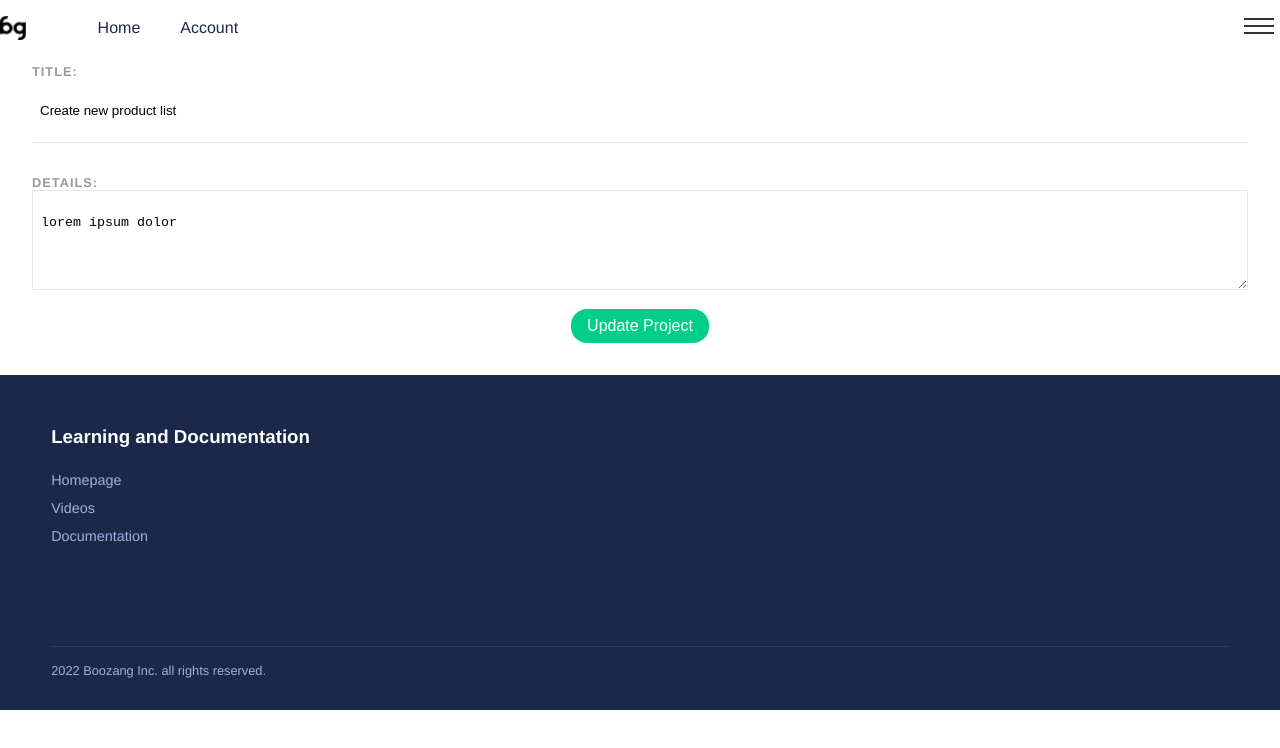
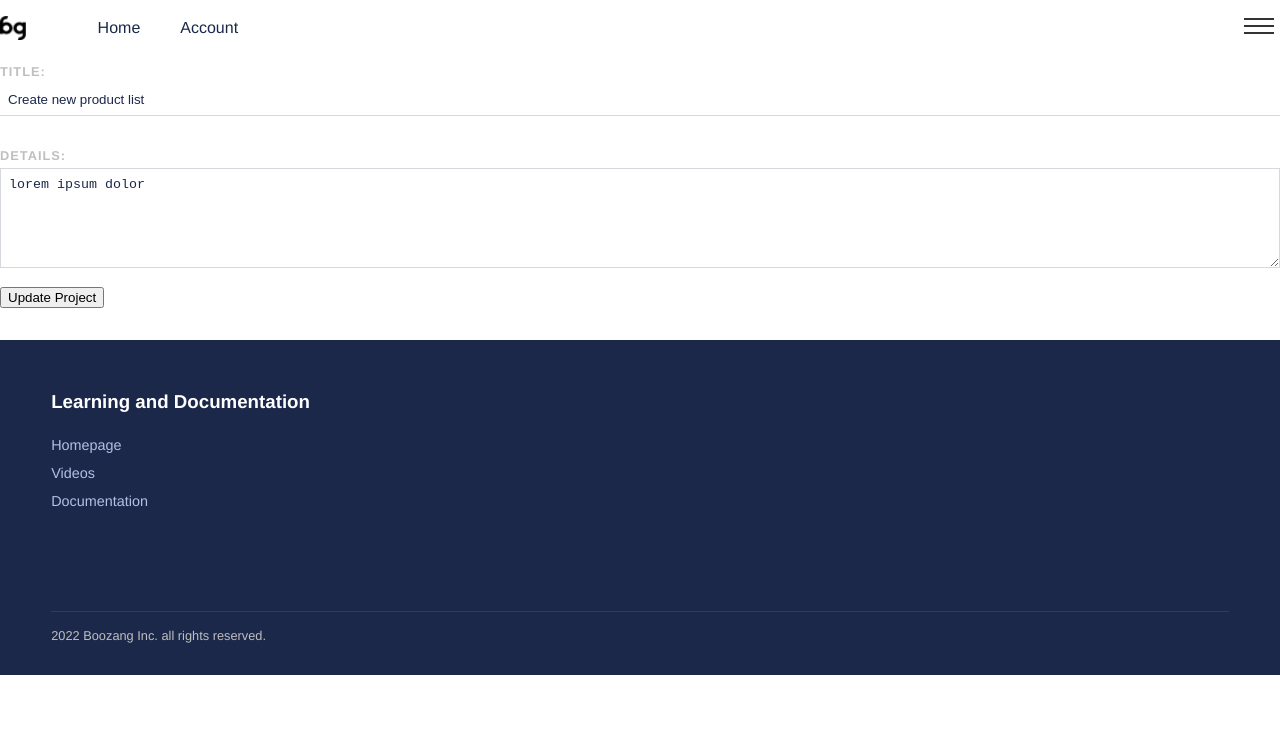
Before and after one commit to karinlj/boozang-manager-demo-22, a Vue app: page /projects/2 in a window 1280 px wide. Shown: the top 748 px of the page. Built offline with nearby package versions, Linux system fonts and the light colour scheme; data requests are answered from the project's data file.

Commit message:
modal design and slots

```diff
--- a/src/App.vue
+++ b/src/App.vue
@@ -122,4 +122,58 @@ button,
   max-width: 1000px;
   margin: 0 auto;
 }
+//form
+form {
+  padding: 2rem 0;
+  border-radius: 10px;
+  background: white;
+  label {
+    color: $lightGrey; //$color_gray_darker;
+    display: block;
+    margin: 2rem 0 1rem 0;
+    font-size: 0.8rem;
+    text-transform: uppercase;
+    letter-spacing: 1px;
+    font-weight: bold;
+  }
+  input,
+  textarea {
+    margin-top: 5px;
+    padding: 0.5rem 0.5rem;
+    width: 100%;
+    box-sizing: border-box;
+    border: none;
+    border-bottom: 1px solid $borderColor; //$color_gray;
+    color: $textColor;
+  }
+  textarea {
+    height: 100px;
+    border: 1px solid $borderColor; //$color_gray;
+  }
+  .btn-section {
+    display: flex;
+    justify-content: center;
+    align-items: center;
+    margin-top: 2rem;
+    button {
+      display: block;
+      border: 0;
+      padding: 0.5rem 1.1rem;
+      margin-right: 0.5rem;
+      color: white;
+      border-radius: $themeBorderRadius;
+      font-size: 0.9rem;
+      transition: all 0.3s;
+      &:hover {
+        filter: brightness(0.9);
+      }
+      &.submit-btn {
+        background: $btnGreen;
+      }
+      &.cancel-link {
+        background: $lightGrey;
+      }
+    }
+  }
+}
 </style>
--- a/src/assets/_variables.scss
+++ b/src/assets/_variables.scss
@@ -9,27 +9,32 @@ $color_gray_medium: #666;
 $color_gray_dark: #333;
 
 //new
-$lightblue: #74c0fc; //#7ed7e7; //#beebf3; //#9ae0ec;
+$darkBlue: #1b284a;
+$blue: #2a3970;
+$lightblue: #74c0fc;
+$lightestBlue: #b5bfe3;
+
 $yellow: #fab005;
 $green: #63e6be; //#4cd884;
-$blue: #2a3970;
-$darkBlue: #1b284a;
+$btnGreen: #24dba4;
+
 $purple: #4f4686;
 $lightPurple: #7e5da6;
 $lighterPurple: #a38cc0;
 $colorPink: #ed789b;
 $colorPinkLight: #f688a9;
 $darkGrey: #22242d;
-$lightGrey: #a3afdc; //#808080;
+$lightGrey: #bfbfbf;
 $lightestGrey: #f2f2f2;
 //#f9f9f9; //#f5f6f9; //#eff1f5;
 
-$textColor: $darkBlue; //#404959;
-$textColorDark: $darkBlue; //#15191e;
+$textColor: $darkBlue;
+$textColorDark: $darkBlue;
 $borderColor: #d5d8dd;
 $borderColorDark: #293d70;
 $linkColor: #1994e6;
 
 $sectionPadding: 4%;
 $themeBorderRadius: 12px;
+$themeBoxShadow: rgba(0, 0, 0, 0.24) 0px 3px 8px;
 $themeBoxShadowLight: 0px 7px 15px -3px rgba(0, 0, 0, 0.1);
--- a/src/components/EditProject.vue
+++ b/src/components/EditProject.vue
@@ -47,41 +47,41 @@ export default {
 </script>
 
 <style lang="scss">
-form {
-  padding: 2rem;
-  border-radius: 10px;
-  background: white;
-  label {
-    color: $color_gray_darker;
-    display: block;
-    margin: 2rem 0 1rem 0;
-    font-size: 0.8rem;
-    text-transform: uppercase;
-    letter-spacing: 1px;
-    font-weight: bold;
-  }
-  input,
-  textarea {
-    padding: 1.5rem 0.5rem;
-    width: 100%;
-    box-sizing: border-box;
-    border: none;
-    border-bottom: 1px solid $color_gray;
-    //color: #444;
-  }
-  textarea {
-    height: 100px;
-    border: 1px solid $color_gray;
-  }
-  button {
-    display: block;
-    background: $color_green;
-    border: 0;
-    padding: 0.5rem 1rem;
-    margin: 1rem auto 0;
-    color: white;
-    border-radius: 1rem;
-    font-size: 1rem;
-  }
-}
+// form {
+//   padding: 2rem;
+//   border-radius: 10px;
+//   background: white;
+//   label {
+//     color: $color_gray_darker;
+//     display: block;
+//     margin: 2rem 0 1rem 0;
+//     font-size: 0.8rem;
+//     text-transform: uppercase;
+//     letter-spacing: 1px;
+//     font-weight: bold;
+//   }
+//   input,
+//   textarea {
+//     padding: 1.5rem 0.5rem;
+//     width: 100%;
+//     box-sizing: border-box;
+//     border: none;
+//     border-bottom: 1px solid $color_gray;
+//     //color: #444;
+//   }
+//   textarea {
+//     height: 100px;
+//     border: 1px solid $color_gray;
+//   }
+//   button {
+//     display: block;
+//     background: $color_green;
+//     border: 0;
+//     padding: 0.5rem 1rem;
+//     margin: 1rem auto 0;
+//     color: white;
+//     border-radius: 1rem;
+//     font-size: 1rem;
+//   }
+// }
 </style>
--- a/src/components/Modal.vue
+++ b/src/components/Modal.vue
@@ -2,15 +2,10 @@
   <div class="backdrop" @click.self="closeModal">
     <div class="modal">
       <div>
-        <h1>{{ header }}</h1>
-        <p>{{ text }}</p>
-        <slot>Default content</slot>
+        <slot>Header</slot>
       </div>
 
-      <div class="actions">
-        <slot name="links"></slot>
-      </div>
-      <slot name="text"></slot>
+      <slot name="editForm"></slot>
     </div>
   </div>
 </template>
@@ -19,15 +14,19 @@
 import { ref } from "@vue/reactivity";
 
 export default {
-  props: ["header", "text"],
+  props: ["project"],
 
   setup(props, context) {
     const closeModal = () => {
       context.emit("closing");
     };
 
+    const handleSubmit = () => {
+      console.log("submit");
+    };
     return {
       closeModal,
+      handleSubmit,
     };
   },
 };
@@ -36,34 +35,14 @@ export default {
 <style lang="scss">
 .modal {
   width: 500px;
-  height: 600px;
-  padding: 1.5rem 2rem;
+  height: 500px;
+  padding: 1.5rem 3.5rem;
   margin: 100px auto;
   background: white;
   border-radius: $themeBorderRadius;
   display: flex;
   flex-direction: column;
   justify-content: space-between;
-  h1 {
-    // color: white;
-  }
-  .actions {
-    a {
-      color: white;
-    }
-  }
-  .actions {
-    text-align: center;
-    margin: 2rem 0 1rem 0;
-    a {
-      color: #333;
-      padding: 0.5rem;
-      border: 1px solid rgb(218, 215, 215);
-      border-radius: 4px;
-      text-decoration: none;
-      margin: 0.5rem;
-    }
-  }
 }
 .backdrop {
   position: fixed;
--- a/src/components/SingleProject.vue
+++ b/src/components/SingleProject.vue
@@ -90,12 +90,26 @@
       </a>
     </footer>
     <div v-if="showEditModal">
-      <Modal :header="header" :text="text" @closing="toggleEditModal">
-        <h1>Slot header</h1>
-        <p>Slot content</p>
-        <template v-slot:links>
-          <a href="">Sign Up</a>
-          <a href="">More info</a>
+      <Modal :project="project" @closing="toggleEditModal">
+        <h1>Edit Project</h1>
+
+        <template v-slot:editForm>
+          <form @submit.prevent="handleEditSubmit">
+            <div class="input-section">
+              <label
+                >Title: <input type="text" required v-model="project.title" />
+              </label>
+              <label
+                >Details:
+                <textarea required v-model="project.details"></textarea>
+              </label>
+            </div>
+            <div class="btn-section">
+              <button class="submit-btn">Update Project</button>
+              <!-- ej button -->
+              <button class="cancel-link">Cancel</button>
+            </div>
+          </form>
         </template>
       </Modal>
     </div>
@@ -115,8 +129,6 @@ export default {
   setup(props, context) {
     const showDetails = ref(false);
     const showEditModal = ref(false);
-    const header = ref("Edit Project");
-    const text = ref("some text");
 
     // uri to this project in db.json
     const uri = ref("http://localhost:9000/projects/" + props.project.id);
@@ -124,6 +136,10 @@ export default {
     const toggleEditModal = () => {
       console.log("toggle edit");
       showEditModal.value = !showEditModal.value;
+    };
+
+    const handleEditSubmit = () => {
+      console.log(" edit form");
     };
 
     const deleteProject = () => {
@@ -155,8 +171,7 @@ export default {
       toggleComplete,
       showEditModal,
       toggleEditModal,
-      header,
-      text,
+      handleEditSubmit,
     };
   },
 };
@@ -177,7 +192,7 @@ export default {
   color: $textColorDark;
   &.divided {
     padding: 0px;
-    box-shadow: rgba(0, 0, 0, 0.16) 0px 3px 6px, rgba(0, 0, 0, 0.23) 0px 3px 6px;
+    box-shadow: $themeBoxShadow;
     .upper-part {
       padding: 1.4rem 1.4rem 1rem;
       border-top-left-radius: 12px;
@@ -256,55 +271,12 @@ export default {
     }
   }
 
+  //gammalt
   &.complete {
     border-color: $color_green;
     .tick {
       color: $color_green;
     }
   }
-  h3 {
-    cursor: pointer;
-  }
-  .project_actions {
-    display: flex;
-    justify-content: space-between;
-    align-items: center;
-    .show_details_btn {
-      span {
-        display: block;
-        font-size: 1.1rem;
-        color: $color_gray_medium;
-        font-weight: bold;
-        padding: 0.8rem 0;
-      }
-    }
-    button {
-      display: inline;
-      background: transparent;
-      border: none;
-      padding: 3px;
-      &:hover {
-        filter: brightness(200%);
-      }
-    }
-  }
-  .material-icons {
-    font-size: 1.3rem;
-    margin-left: 0.5rem;
-    color: $color_gray_medium;
-    cursor: pointer;
-    &.edit {
-      &:hover {
-        color: $color_green;
-      }
-    }
-    &.delete {
-      color: $color_red_light;
-      cursor: default;
-    }
-    &.tick {
-      cursor: default;
-    }
-  }
 }
 </style>
--- a/src/layout/Footer.vue
+++ b/src/layout/Footer.vue
@@ -34,7 +34,7 @@ export default {};
   li {
     padding: 5px 0;
     a {
-      color: $lightGrey;
+      color: $lightestBlue;
       font-size: 0.9rem;
     }
   }
--- a/src/views/AddProject.vue
+++ b/src/views/AddProject.vue
@@ -74,7 +74,7 @@ form {
   }
   button {
     display: block;
-    background: #00ce89;
+    background: $green;
     border: 0;
     padding: 0.5rem 1rem;
     margin: 1rem auto 0;
```
